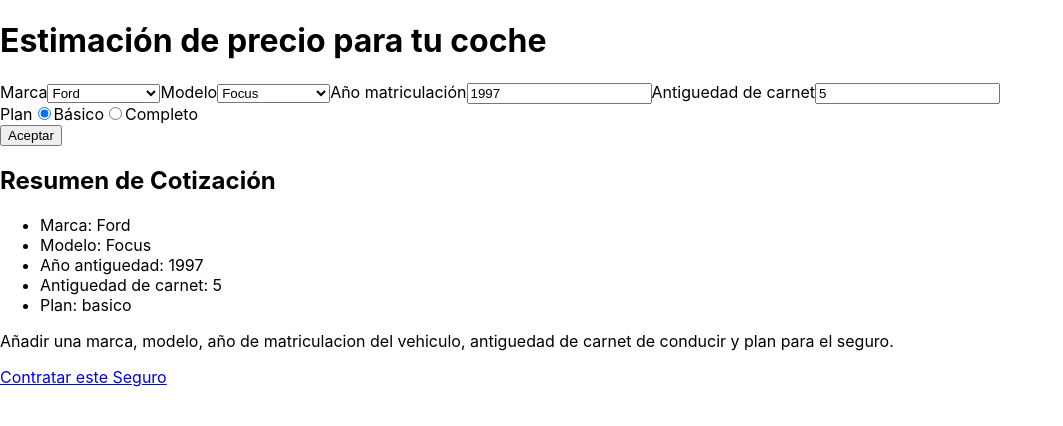
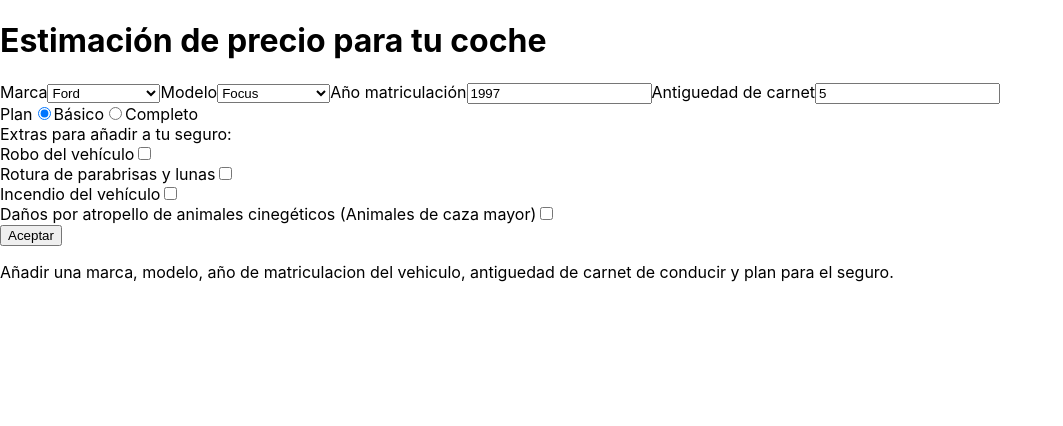
Before and after one commit to AlexanderAlvarezMarques/GS1-Final-Project, a React (Create React App) app: page /priceEstimate in a window 1280 px wide. Shown: the top 426 px of the page, without its empty margins (0-1063 px from the left). Built offline with nearby package versions, Linux system fonts and the light colour scheme; no server answers.

Commit message:
puesto en priceEstimate los extras

```diff
--- a/src/componentes/Extras.js
+++ b/src/componentes/Extras.js
@@ -1,92 +1,42 @@
 import React,{useState,useEffect} from 'react';
 import useForm from 'react-hook-form';
+import { auth, firestore } from '../firebaseConfig';
 
 const Extras = () => {
     const data = [
         {
-          name: "test1",
-          result: "pass"
+          name: "Robo del vehículo",
         },
         {
-          name: "test2",
-          result: "pass"
+          name: "Rotura de parabrisas y lunas",
         },
         {
-          name: "test3",
-          result: "pass"
+          name: "Incendio del vehículo",
         },
         {
-          name: "test4",
-          result: "pass"
-        },
-        {
-          name: "test5",
-          result: "pass"
+          name: "Daños por atropello de animales cinegéticos (Animales de caza mayor)",
         }
       ];
 
-
-    const [allChecked, setAllChecked] = useState(false);
     const [isChecked, setIsChecked] = useState({});
     const [formData, setFormData] = useState(data);
-
-    const handleAllCheck = e => {
-      setAllChecked(e.target.checked);
-    };
 
     const handleSingleCheck = e => {
       setIsChecked({ ...isChecked, [e.target.name]: e.target.checked });
     };
 
-    const onDelete = () => {
-      console.log(isChecked);
-      const newData = data.filter(
-        item => !Object.keys(isChecked).includes(item.name)
-      );
-      console.log(newData);
-      setFormData(newData);
-    };
+    const addExtra = e =>{
+        e.preventDefault();
+        if(auth.currentUser.uid != null){
+            firestore.collection("usuariosRgistrados").doc(auth.currentUser.uid)
+        }
 
-
-
-
-
-   /* const [datos, setDatos] = useState({
-        extra: []
-    });
-    const{extra}=datos
-
-
-    // actualizar campos del formulario
-    const actualizarState = e => {
-        setDatos({
-
-            ...datos,
-            [e.target.name] : e.target.value,
-        })
     }
-
-
-    useEffect(() => {
-
-    }, [datos]);
-
-*/
 
     return(
     <>
-
-
-<div className="App">
+    <div className="App">
       <div>
-        <label>All</label>
-        <input
-          name="checkall"
-          type="checkbox"
-          checked={allChecked}
-          onChange={handleAllCheck}
-        />
-        <label />
       </div>
       {formData.map((test, index) => (
         <div key={index}>
@@ -94,51 +44,13 @@ const Extras = () => {
           <input
             type="checkbox"
             name={test.name}
-            checked={allChecked ? true : isChecked[test.name]}
+            checked={isChecked[test.name]}
             onChange={handleSingleCheck}
           />
         </div>
       ))}
-      <button onClick={() => onDelete()}>DELETE</button>
+      <button onClick={addExtra}>Añadir</button>
     </div>
-
-
-
-
-
-
-
-    {/* <h3>Añadir extras a tu seguro</h3>
-
-        <div>
-                 <input
-                    type="checkbox"
-                    value="robo"
-                    onChange={actualizarState}
-                />
-                Robo del vehículo
-
-                <input
-                    type="checkbox"
-                    value="rotura"
-                    onChange={actualizarState}
-                />
-                Rotura de parabrisas y lunas
-
-                <input
-                    type="checkbox"
-                    value="incendio"
-                    onChange={actualizarState}
-                />
-                Incendio del vehículo
-
-                <input
-                    type="checkbox"
-                    value="dañoAnimales"
-                    onChange={actualizarState}
-                />
-                Daños por atropello de animales cinegéticos (Animales de caza mayor)
-        </div> */}
     </>
 
 )};
--- a/src/componentes/PriceEstimate.js
+++ b/src/componentes/PriceEstimate.js
@@ -5,12 +5,28 @@ import {obtenerPlan} from '../Helper'
 import {porAntiguedad} from '../Helper'
 import Spinner from './Spinner'
 import Resultado from './Resultado'
-import Resumen from './Resumen'
 import { Link } from 'react-router-dom';
+import { auth, firestore } from '../firebaseConfig';
+import useForm from 'react-hook-form';
 //import { Router, useHistory} from 'react-router-dom';
 //import {auth, firestore} from '../firebaseConfig';
 
 const PriceEstimate = () => {
+
+    const extrasDisponibles = [
+        {
+          name: "Robo del vehículo",
+        },
+        {
+          name: "Rotura de parabrisas y lunas",
+        },
+        {
+          name: "Incendio del vehículo",
+        },
+        {
+          name: "Daños por atropello de animales cinegéticos (Animales de caza mayor)",
+        }
+      ];
 
     const [resumen, guardarResumen] = useState({
         cotizacion: 0,
@@ -19,7 +35,8 @@ const PriceEstimate = () => {
             modelo : 'Focus',
             year : 1997,
             antiguedadCarnet : 5,
-            plan : 'basico'
+            plan : 'basico',
+            extra: []
         }
       });
 
@@ -33,12 +50,32 @@ const PriceEstimate = () => {
         modelo : 'Focus',
         year : 1997,
         antiguedadCarnet : 5,
-        plan : 'basico'
+        plan : 'basico',
+        extra: [extrasDisponibles]
     });
 
-    const {marca,modelo,year,antiguedadCarnet,plan} = data;
+    const {marca,modelo,year,antiguedadCarnet,plan,extra} = data;
     // estado para validaciones
     const [error, actualizarError] = useState(false);
+
+    //añadir state de extra
+    const [isChecked, setIsChecked] = useState({});
+    const [formData, setFormData] = useState(extrasDisponibles);
+
+
+    //metodos para los extras de checkbox
+    const handleSingleCheck = e => {
+        setIsChecked({ ...isChecked, [e.target.name]: e.target.checked });
+      };
+
+      const addExtra = e =>{
+          e.preventDefault();
+          if(auth.currentUser.uid != null){
+              firestore.collection("usuariosRgistrados").doc(auth.currentUser.uid)
+          }
+
+      }
+
 
     // actualizar campos del formulario
     const actualizarState = e => {
@@ -136,6 +173,8 @@ const PriceEstimate = () => {
                 value={antiguedadCarnet}
                 onChange={actualizarState}
             />
+
+
             <div>
                 <label>Plan</label>
                 <input
@@ -156,20 +195,45 @@ const PriceEstimate = () => {
                 />
                 Completo
             </div>
-            <button
-                type="submit"
-            >Aceptar</button>
+
+
+            <div>
+                <label>Extras para añadir a tu seguro: </label>
+                {formData.map((test, index) => (
+                    <div key={index}>
+                        <label>{test.name}</label>
+                        <input
+                            type="checkbox"
+                            name={test.name}
+                            checked={isChecked[test.name]}
+                            onChange={handleSingleCheck}
+                        />
+                    </div>
+                ))}
+            </div>
+
+            <button type="submit" >Aceptar</button>
         </form>
+
+
+
+
         <div>
         { cargando ? <Spinner/> : null }
 
-        <Resumen datos={datos}/>
+         { !cargando ?
+         <>
+          <Resultado cotizacion={cotizacion}/>
+          </>
+         : null }
 
-         { !cargando ?
-          <Resultado cotizacion={cotizacion}/>
-         : null }
+        { cotizacion != 0 ?
+            <>
+                <Link to={'/contratarSeguro'}>Contratar este Seguro</Link>
+            </>
+            : null }
         </div>
-        <Link to={'/contratarSeguro'}>Contratar este Seguro</Link>
+
 
         </>
     );
```
Also changed, not shown: 1 other file (tests, documents, lock files or other folders).
